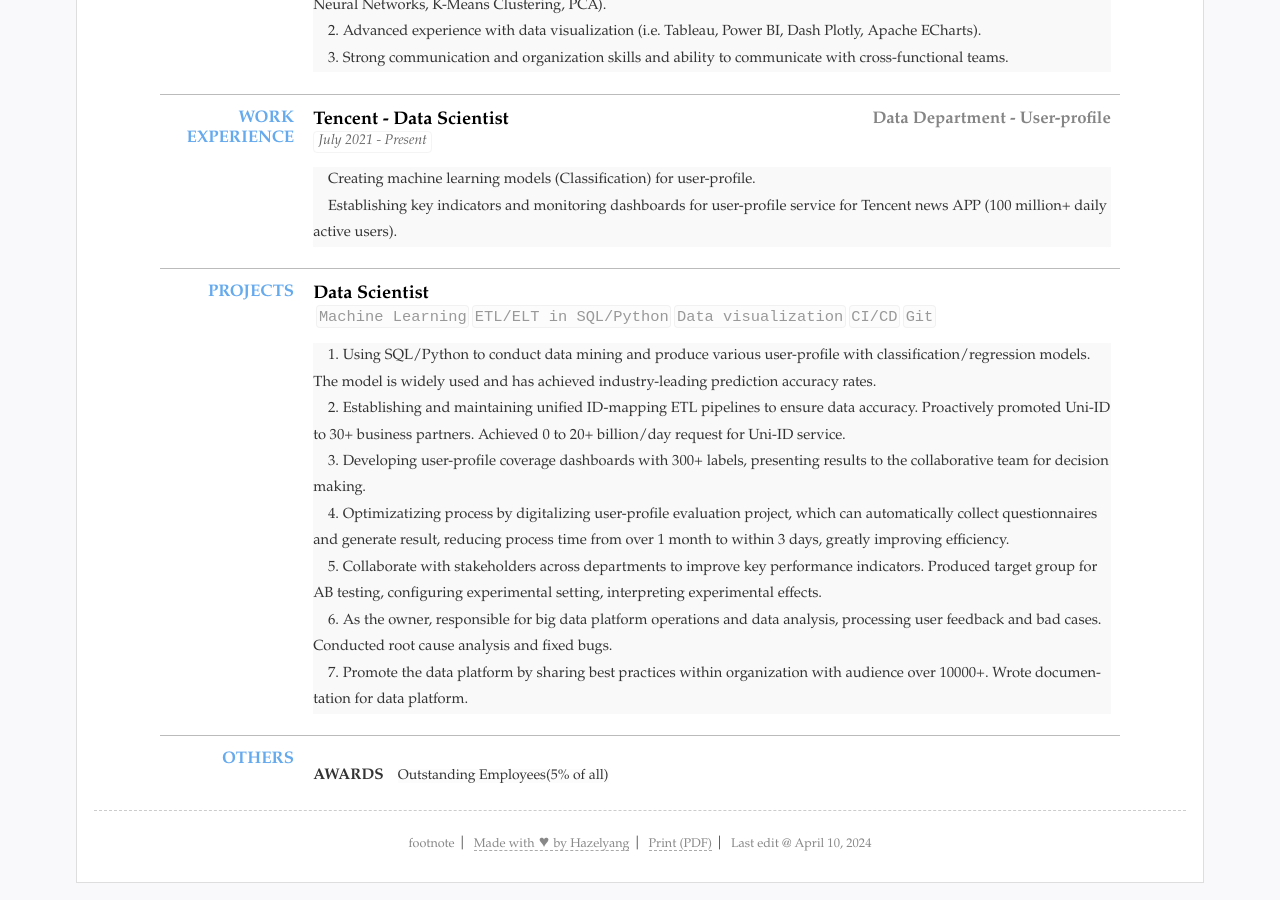
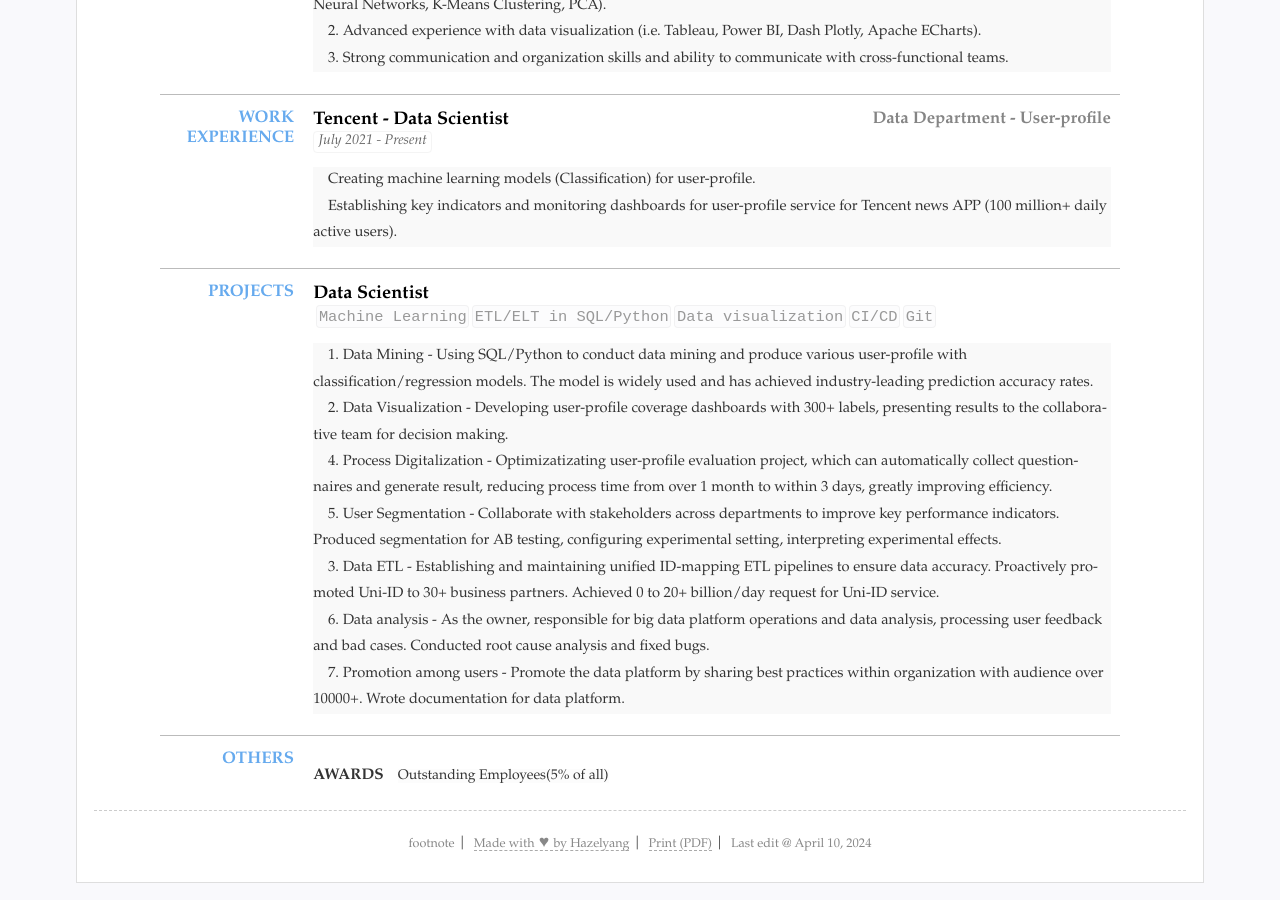
Before and after one commit to hazelyang518/eng_cv, a Jekyll site: the page built from index.html, in a window 1280 px wide and 900 px high, scrolled down 663 px. Built offline with Jekyll 4.4.1, drawn with Linux system fonts in a browser that asks for light colours.

Commit message:
Update resume.yml

```diff
--- a/_data/resume.yml
+++ b/_data/resume.yml
@@ -147,13 +147,13 @@ main: #简历主要内容，
 
 
     sub:
-    detail: 1. Using SQL/Python to conduct data mining and produce various user-profile with classification/regression models. The model is widely used and has achieved industry-leading prediction accuracy rates. <br>  &nbsp &nbsp
-            2. Establishing and maintaining unified ID-mapping ETL pipelines to ensure data accuracy. Proactively promoted Uni-ID to 30+ business partners. Achieved 0 to 20+ billion/day request for Uni-ID service. <br>  &nbsp &nbsp
-            3. Developing user-profile coverage dashboards with 300+ labels, presenting results to the collaborative team for decision making.<br>  &nbsp &nbsp
-            4. Optimizatizing process by digitalizing user-profile evaluation project, which can automatically collect questionnaires and generate result, reducing process time from over 1 month to within 3 days, greatly improving efficiency.<br>  &nbsp &nbsp
-            5. Collaborate with stakeholders across departments to improve key performance indicators. Produced target group for AB testing, configuring experimental setting, interpreting experimental effects. <br>  &nbsp &nbsp
-            6. As the owner, responsible for big data platform operations and data analysis, processing user feedback and bad cases. Conducted root cause analysis and fixed bugs. <br>  &nbsp &nbsp
-            7. Promote the data platform by sharing best practices within organization with audience over 10000+. Wrote documentation for data platform.
+    detail: 1. Data Mining - Using SQL/Python to conduct data mining and produce various user-profile with classification/regression models. The model is widely used and has achieved industry-leading prediction accuracy rates. <br>  &nbsp &nbsp
+            2. Data Visualization - Developing user-profile coverage dashboards with 300+ labels, presenting results to the collaborative team for decision making.<br>  &nbsp &nbsp
+            4. Process Digitalization - Optimizatizating user-profile evaluation project, which can automatically collect questionnaires and generate result, reducing process time from over 1 month to within 3 days, greatly improving efficiency.<br>  &nbsp &nbsp
+            5. User Segmentation - Collaborate with stakeholders across departments to improve key performance indicators. Produced segmentation for AB testing, configuring experimental setting, interpreting experimental effects. <br>  &nbsp &nbsp
+            3. Data ETL - Establishing and maintaining unified ID-mapping ETL pipelines to ensure data accuracy. Proactively promoted Uni-ID to 30+ business partners. Achieved 0 to 20+ billion/day request for Uni-ID service. <br>  &nbsp &nbsp
+            6. Data analysis - As the owner, responsible for big data platform operations and data analysis, processing user feedback and bad cases. Conducted root cause analysis and fixed bugs. <br>  &nbsp &nbsp
+            7. Promotion among users - Promote the data platform by sharing best practices within organization with audience over 10000+. Wrote documentation for data platform.
             # 5. Responsible for analyzing the confidence of user-profile, solving the problem of low confidence, and ensuring the optimization of algorithm. Sent 100w+ active users personal questionnaire to collect users feedback and analyze result. <br>  &nbsp &nbsp
 
   # - title: Data Engineer
```
